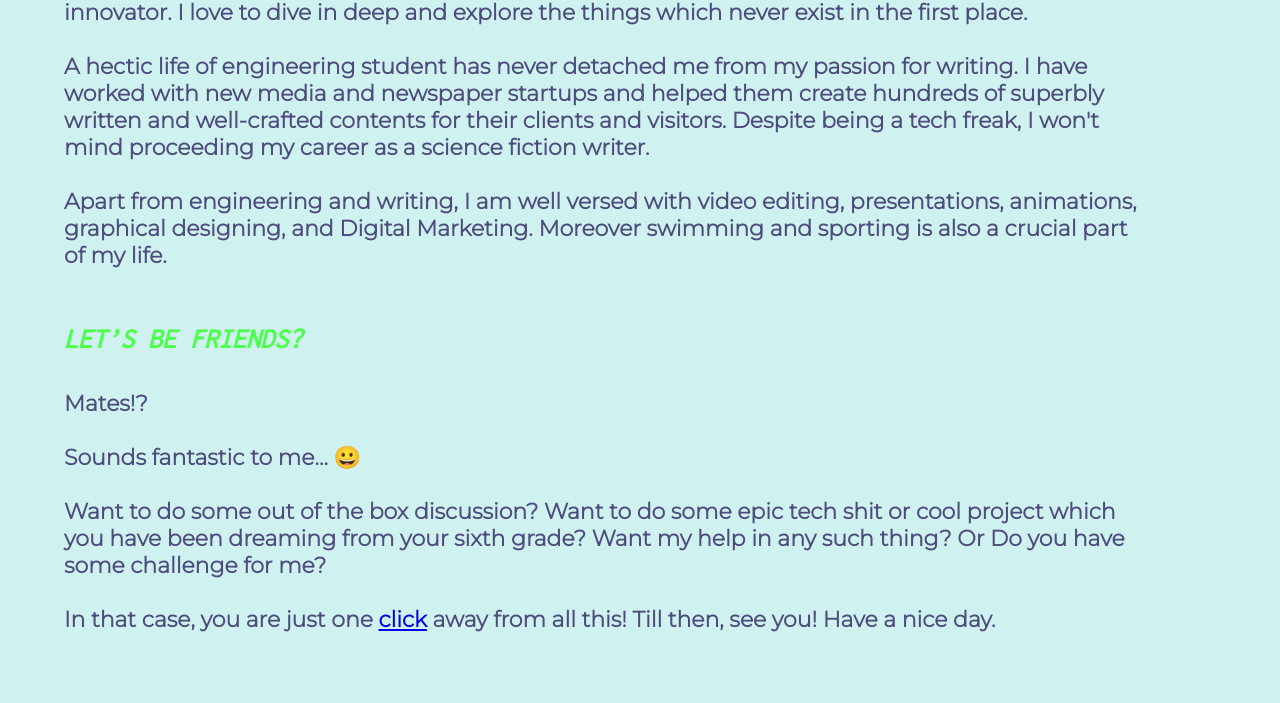
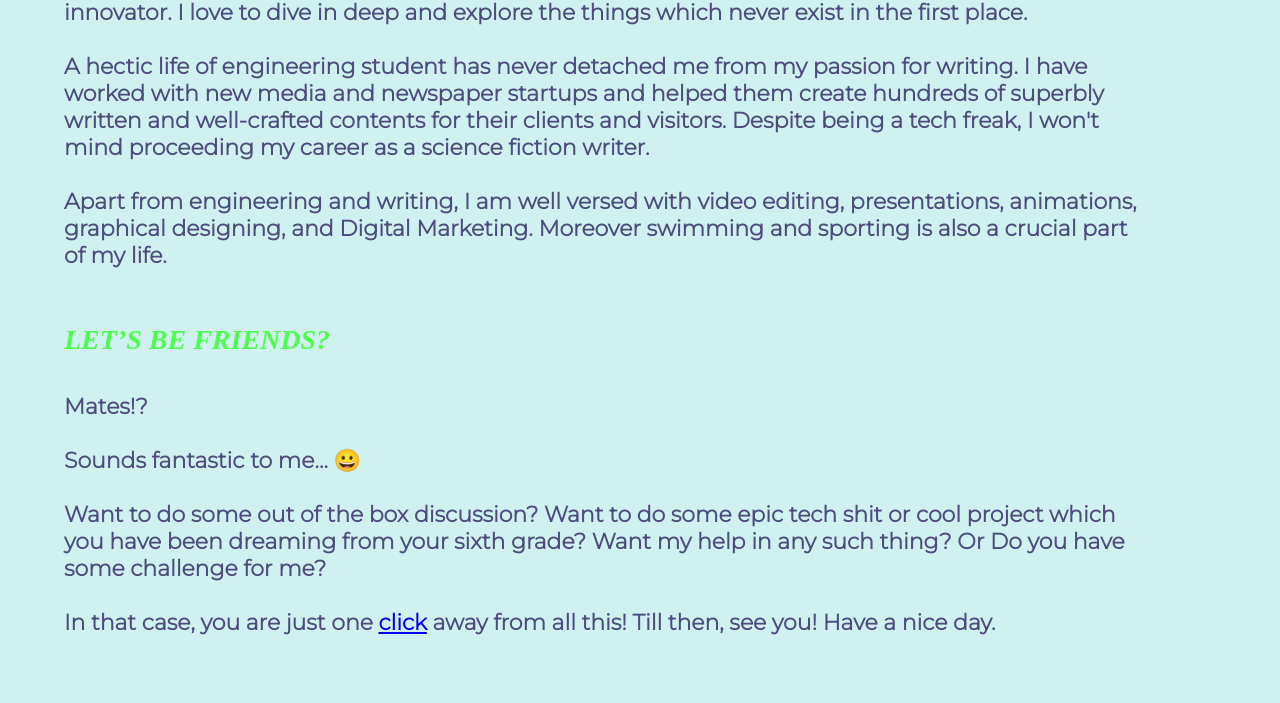
Before and after one commit to sedhha/technopain, a plain HTML site: page index.html in a window 1280 px wide. Shown: the part 2251-2954 px from the top of the page. Drawn offline with Linux system fonts and the light colour scheme; a web font is replaced by a local one.

Commit message:
After intermediate css

```diff
--- a/css/master.css
+++ b/css/master.css
@@ -60,7 +60,6 @@ h4
   font-style: oblique;
   color: #4DFF4D;
   padding-left:5%;
-  font-family: 'Inconsolata', monospace;
 }
 .GeneralParas
 {
```
